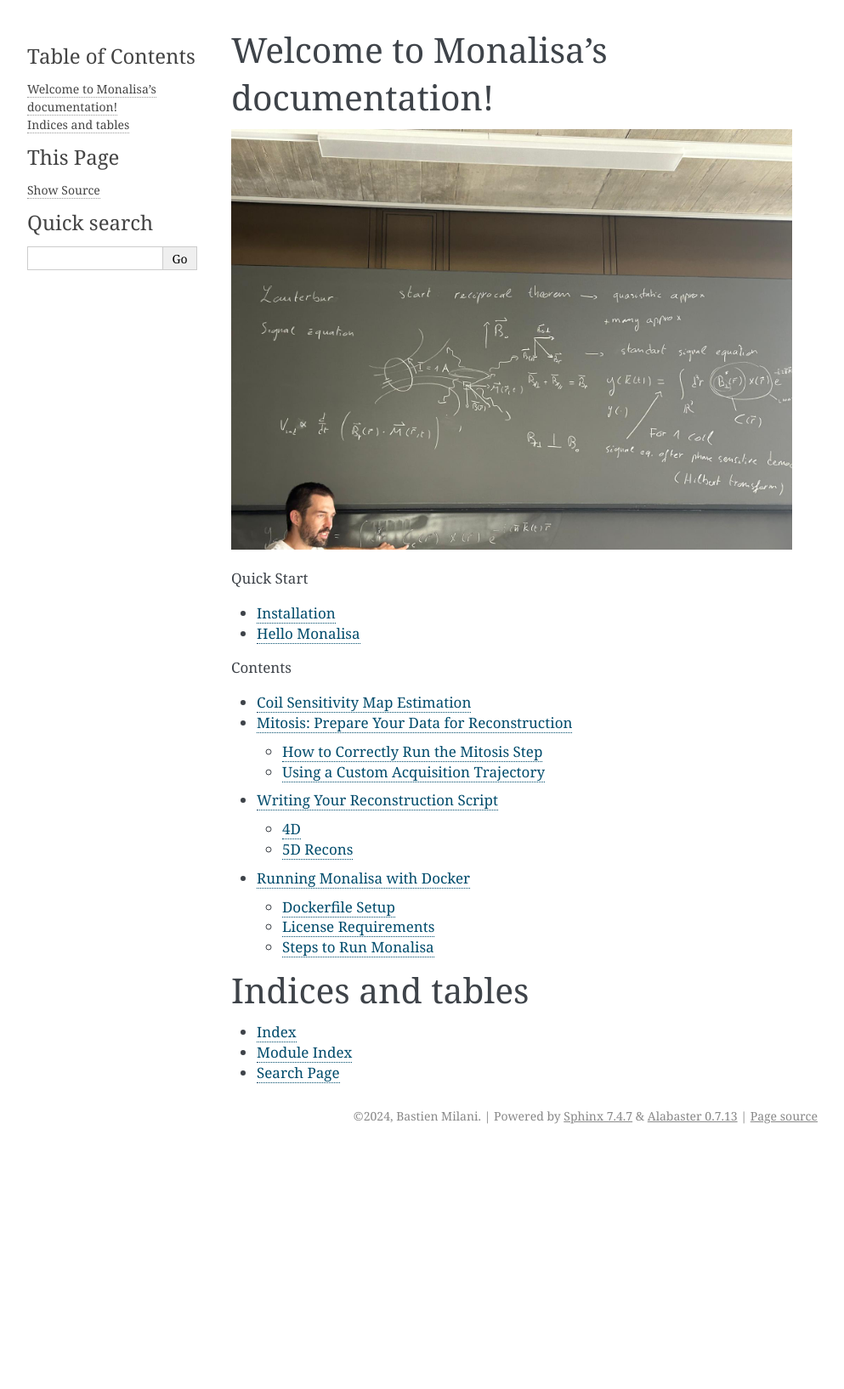
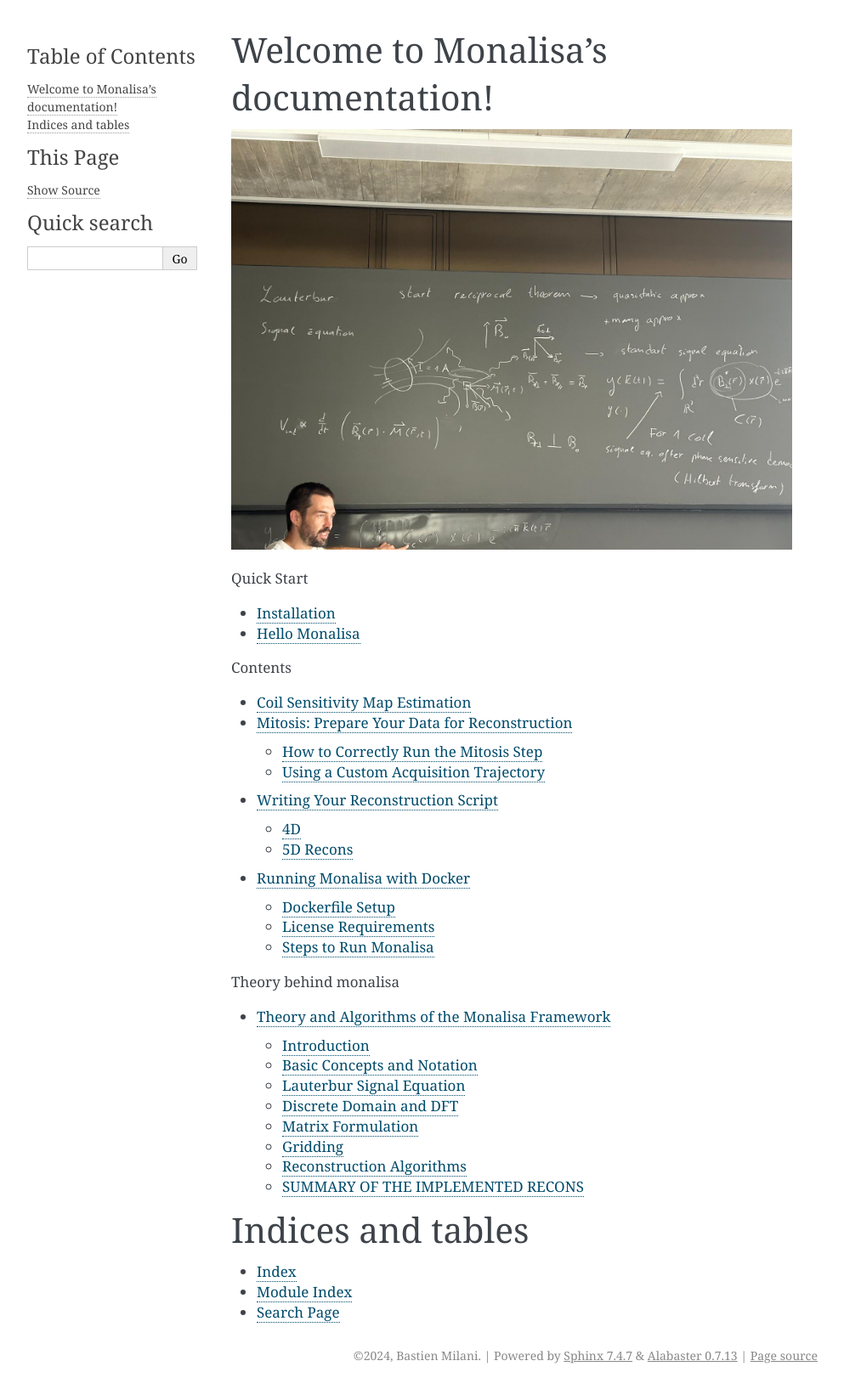
Before and after one commit to MattechLab/monalisa, a Sphinx documentation site: the page built from docs/index.rst, in a window 1280 px wide. Shown: the whole page at 85% size, without its empty margins (148-1141 px from the left). Built offline with Sphinx 7.4.7, drawn with Linux system fonts in a browser that asks for light colours; before the commit the page ends 1353 px from its top, so only the background shows below that; some of the changed lines change nothing that is shown.

Commit message:
add initial uncomplete version theory to documentation

```diff
--- a/docs/conf.py
+++ b/docs/conf.py
@@ -20,6 +20,20 @@ extensions = [
     'sphinxcontrib.matlab',
     'sphinx.ext.mathjax']
 
+mathjax3_config = {
+    'tex': {
+        'inlineMath': [['$', '$'], ['\\(', '\\)']],
+        'displayMath': [['$$', '$$'], ['\\[', '\\]']],
+    },
+    "TeX": {
+        "Macros": {
+            "coloneqq": r"\mathrel{\mathpalette\coloneqq@{}}",
+            "parallel": r"\parallel",
+            # Add other macros if needed
+
+        }
+    },
+}
 
 # Define the relative path to the source directory
 matlab_src_dir = '../src'
--- a/docs/index.rst
+++ b/docs/index.rst
@@ -24,6 +24,13 @@ Welcome to Monalisa's documentation!
    mythosis_prepare_data
    writing_reconstruction_script
    using_docker
+
+.. toctree::
+   :maxdepth: 2
+   :caption: Theory behind monalisa
+
+   theory
+
 Indices and tables
 ==================
 
--- /dev/null
+++ b/docs/theory.rst
@@ -0,0 +1,286 @@
+==================================================
+Theory and Algorithms of the Monalisa Framework
+==================================================
+
+.. contents:: Table of Contents
+
+Introduction
+============
+
+The Monalisa framework is designed for image reconstruction in Magnetic Resonance Imaging (MRI) using advanced techniques such as the Discrete Fourier Transform (DFT) and Non-Uniform Fast Fourier Transform (NUFFT). This document provides a theoretical overview of the principles behind these techniques and how they are implemented within the framework.
+
+Basic Concepts and Notation
+============================
+
+**Magnetic Fields and Voxel Interaction**
+
+A coil carrying current generates a magnetic field.
+
+.. image:: images/solenoid.png
+   :width: 100 %
+   :alt: Magnetic field generated by a solenoid.
+
+The MRI scanner among other component, it's mainly made by a big solenoid generating a static magnetic field $B_0$ (e.g: 3 Tesla). In Cartesian coordinates, we often assume that $B_0$ is in the directon of the z axis. When an object, such as a human body, is placed in this field, each "voxel" (a small volume element) within the body interacts with the magnetic field. Each voxel behaves like a small magnet and carry it's magnetization vector. The sum of all the magnetization is called net magnetization vector.
+
+.. image:: images/net-magnetization.png
+   :width: 60 %
+   :alt: Magnetic field generated by a solenoid.
+
+**Orthogonal decomposition**
+
+Each vector can be decomposed into two orthogonal components (two subvectors) such that :math:`V = V_{\parallel} + V_{\perp}`, where :math:`V_{\parallel}` is parallel to the external magnetic field $B_0$. In Cartesian coordinates, this can be expressed as :math:`V_{\perp} = a*e_x + b*e_y`.
+
+.. math::
+
+   V = V_{\parallel} + V_{\perp}
+
+Taking the example above, any net magnetization vector can be decomposed in it's two component, one parallel to $B_0$, one orthogonal to $B_0$.
+
+.. image:: images/orthogonal-decomposition.png
+   :width: 60 %
+   :alt: Magnetic field generated by a solenoid.
+
+Lauterbur Signal Equation
+=========================
+
+
+
+The starting point for MRI signal generation is the reciprocal theoreom:
+
+The reciprocal theorem states that if a coil is in the situation of the scanner, e.g: is in a static magnetic field $B_0$ where each voxel has a magnetization M, then there is an induced current in the coil $V_{ind}$
+
+.. math::
+
+   V_{ind} \propto (B(r) \cdot M(r,t))
+
+.. image:: images/reciprocity-theroem.png
+   :width: 100 %
+   :alt: Magnetic field generated by a solenoid.
+
+When an RF pulse is applied, it tips the magnetization $M$ away from equilibrium along $B_0$. The transverse magnetization induces a voltage in the coil. The coil sensitivity is the transverse component of the received magnetic field $B_r$, taken as its complex conjugate to ensure proper phase alignment during demodulation.
+
+After a quasi-static approximation among other simplifications. The signal equation after demodulation is given by:
+
+.. math::
+
+    y(k, t) = \int_{\mathbb{R}^3} d^3r \, B_{\perp}^*(r) x(r) e^{-i2\pi k(t) \cdot r} = \int_{\mathbb{R}^3} d^3r \, C(r) x(r) e^{-i2\pi k(t) \cdot r}
+
+Where:
+
+- $y(k, t)$: Signal in k-space domain, what is actually measured by a single coil.
+- :math:`B_{\perp}^*(r) := C`: Coil sensitivity, which varies spatially. The further the coil is from a voxel, the less sensitive it is to the emitted signal.
+- $x(r)$: Image representation (magnetization :math:`M_{\perp}`).
+
+1. **Integration Over Space**: The integral sums up contributions from all small regions (voxels) throughout the 3D space. Here, $r$ is a position in this 3D space.
+
+2. **Contribution from Each Voxel**: For each very small voxel at position $r$:
+
+   - Its contribution to the measured signal is weigthed by the coil's sensitivity at that position, :math:`B_{\perp}^*(r)`.
+   - The value from the voxel, $x(r)$, is modulated by a complex exponential term, :math:`e^{-i2\pi k(t) \cdot r}`. This term represents how the signal from the voxel is transformed in the frequency domain. The term :math:`e^{-i2\pi k(t) \cdot r}` can be interpreted as part of a Fourier transform process.
+
+
+Hence the signal measured is the fourier transform of the Image weighted by the coil sensitivity (also named coil image).
+
+Note however that in practice we measure the signal with many coils, each having a different coil sensitivity :math:`B_{\perp,c}^*(r) := C_c(r)`. Globally we obtain many coil images:
+
+.. math::
+
+    y(k, t)_c = \int_{\mathbb{R}^3} d^3r \, C_c(r) x(r) e^{-i2\pi k(t) \cdot r}
+
+To retrieve the Image x(r) we need to estimate the coil sensitivities of each coil $C_c$ and then find the x(r) that best explain the observed values $y(k, t)_c$.
+
+Discrete Domain and DFT
+=======================
+
+In practical applications, we work with a discretized version of reality. Instead of continuous data, we can only measure a finite number of Fourier coefficients, :math:`y(k, t)`, at discrete time points :math:`t_1, t_2, \dots, t_N`. Our goal is to reconstruct the image :math:`x(.)`, which is represented as a set of pixel values—a discrete approximation of the continuous function :math:`x(r)` at specific locations :math:`r_1, r_2, \dots, r_N`. In this discrete setting, the integral over :math:`\mathbb{R}^3` is replaced by a sum over the discrete locations :math:`r_i`.
+Hence the signal measured by coil $c$ becomes:
+
+.. math::
+
+    y_c(k, t) = \sum_{i=1}^{N} \Delta R \, C_c(r_i) x(r_i) e^{-i2\pi K_k \cdot r_i}
+
+Where:
+
+- $C_c(r)$: Coil sensitivity matrix.
+- $x(r)$: Spin density distribution.
+- $K_k$: k-space vector.
+- :math:`\Delta R`: Volume of the dicrete voxels.
+
+Matrix Formulation
+==================
+**1. Voxel Representation**
+
+Let's consider the locations :math:`\vec{r_i}`, where :math:`i = 1, \dots, N`, represent the number of voxels. As seen previously these are the location of the image pixels, hence they are on a cartesian grid.
+
+**2. Image Representation**
+
+The image can be represented by the vector :math:`\vec{X_i} = X(\vec{r_i}) \rightarrow \begin{pmatrix} x_1 \\ \vdots \\ x_n \end{pmatrix}`
+
+**3. Definition of the coil sensitivity Matrix**
+
+:math:`C_c(r)` is a diagonal matrix that contains the coil sensitivities at :math:`\vec{r_i}`.
+
+The matrix :math:`C_c` is defined as:
+
+.. math::
+
+   C_c = \begin{pmatrix} C_c(\vec{r_1}) & 0 & \dots & 0 \\
+                         0 & C_c(\vec{r_2}) & \dots & 0 \\
+                         \vdots & \vdots & \ddots & \vdots \\
+                         0 & 0 & \dots & C_c(\vec{r_n}) \end{pmatrix}
+
+The product :math:`C_c(\vec{r_i}) \cdot X(\vec{r_i})` is denoted as :math:`(C_c X)_i`.
+
+**4. Fourier Transform, DFT & FFT**
+
+The Fourier Transform is a mathematical operation that transforms a signal from its original domain (often time or space) into the frequency domain. This is fundamental in MRI, as the signal measured in k-space is the Fourier transform of the image.
+
+For continuous functions, the Fourier Transform is defined as:
+
+.. math::
+
+   \tilde{X}(k) = \int_{\mathbb{R}^n} X(r) e^{-i 2\pi k \cdot r} \, dr
+
+where:
+- :math:`\tilde{X}(k)` is the Fourier transform of :math:`X(r)`,
+- :math:`k` is the frequency vector,
+- :math:`r` is the spatial coordinate vector.
+
+In practice, we deal with discrete data points, so we use the Discrete Fourier Transform (DFT).
+
+**Discrete Fourier Transform (DFT)**
+
+The DFT is the discrete analog of the continuous Fourier Transform. For a set of discrete samples, the DFT is defined as:
+
+.. math::
+
+   \tilde{X}_k = \sum_{j=0}^{N-1} X_j \, e^{-i 2\pi k j / N}
+
+where:
+
+- :math:`\tilde{X}_k` is the DFT of :math:`X_j`,
+- :math:`N` is the number of samples.
+
+The DFT transforms a sequence of :math:`N` complex numbers into another sequence of :math:`N` complex numbers, representing the original data in the frequency domain. In our matrix formulation we have :math:`\tilde{F} = DFT(X(r))` and
+
+.. math::
+
+    F = \begin{pmatrix} \tilde{F} & 0 & \dots & 0 \\
+                        0 & \tilde{F} & \dots & 0 \\
+                        \vdots & \vdots & \ddots & \vdots \\
+                        0 & 0 & \dots & \tilde{F} \end{pmatrix}
+
+**Fast Fourier Transform (FFT)**
+
+The Fast Fourier Transform (FFT) is an algorithm to compute the DFT efficiently. While a direct computation of the DFT requires :math:`O(N^2)` operations, the FFT reduces this to :math:`O(N \log N)` by exploiting symmetries in the DFT.
+
+In MRI, the FFT is crucial for reconstructing images from the measured k-space data. The FFT enables us to efficiently transform the measured Fourier coefficients back into the spatial domain, reconstructing the image.
+
+
+**5. Signal Approximation**
+
+The signal :math:`y_{c,k}` is approximately given by:
+
+.. math::
+
+   y_{c,k} \approx \sum_{i=1}^{N} \Delta R \cdot (C_c X)_i \cdot e^{-i2\pi \vec{K_k} \cdot \vec{r_i}}
+   = \sum_{i=1}^{N} \Delta R \cdot e^{-i2\pi \vec{K_k} \cdot \vec{r_i}} \cdot (C_c X) = (\tilde{F} C_c X)_k
+
+Here, :math:`\Delta R` represents the voxel volume and is part of the DFT.
+
+**6. Discrete Signal Equation**
+
+The full signal equation can be expressed as:
+
+.. math::
+
+   y_c = \tilde{F} C_c X
+
+Where:
+
+.. math::
+
+   F = \begin{pmatrix} \tilde{F} & 0 & \dots & 0 \\
+                       0 & \tilde{F} & \dots & 0 \\
+                       \vdots & \vdots & \ddots & \vdots \\
+                       0 & 0 & \dots & \tilde{F} \end{pmatrix},
+   \quad C X = \begin{pmatrix} C_1 X_1 \\ \vdots \\ C_n X_n \end{pmatrix},
+   \quad F C X = \begin{pmatrix} \tilde{F} C_1 X_1 \\ \vdots \\ \tilde{F} C_n X_n \end{pmatrix}
+   \approx \begin{pmatrix} y_1 \\ \vdots \\ y_n \end{pmatrix} = y
+
+Thus, :math:`F C X \approx y` represents the discrete signal equation.
+
+
+
+Gridding
+=========
+
+Applying DFT directly to non-Cartesian k-space is impractical due to the simplifications that are no longer valid. Instead, the following approach is used:
+
+1. Evaluate the Fourier transform on a Cartesian k-grid using FFT.
+2. "Interpolate" to the non-Cartesian grid using gridding on a virtual cartesian grid.
+
+The gridding process can be expressed as:
+
+.. math::
+
+   \{ h(\cdot) \ast Fz(\cdot) \}( \vec{k} ) \approx \sum_{\vec{k'} \in n \cdot B(\vec{k})} h(\| \vec{k'} - \vec{k} \|) Fz(\vec{k'}) \Delta k
+
+We can limit the sum to the nearby points, without loosing much information, since the interpolation function is decreasing the influence of points that are far. A normal size of the interpolation grid is 3x3 closer points (right?).
+We define h(.) the hat function as our interpolation function, that we don't specify to keep our discussion as general as possible.
+
+The gridding is often missunderstood in many reconstruction implementation, leading to errors. Here we dig a bit more onto what is in our opinion the correct way to go about things.
+For the gridding porcess we do a discrete convolution of the non uniform measures to estimate the fourier coefficients on the virtual cartesian grid locations. Using the properties of the discrete convolution:
+
+.. math::
+
+   \mathcal{F}\{z(\cdot)\}(\cdot) = \mathcal{F}\left(\frac{\mathcal{F}^{-1}\{h(\cdot)\} \ast z(\cdot)}{\mathcal{F}^{-1}\{h(\cdot)\}}\right)(\cdot)
+   = \mathcal{F}\{\mathcal{F}^{-1}\{h(\cdot)\}\} \ast \mathcal{F}\left(\frac{z(\cdot)}{\mathcal{F}^{-1}\{h(\cdot)\}}\right)
+
+   = h(\cdot) \ast \mathcal{F}\left(\frac{z(\cdot)}{\mathcal{F}^{-1}\{h(\cdot)\}}\right)
+   = h(\cdot) \ast \mathcal{F}\left(k(\cdot)z(\cdot)\right)
+
+The term :math:`\frac{1}{\mathcal{F}^{-1}\{h(\cdot)\}}` is often forgotten in implementations. We define  :math:`k(\cdot) := \frac{1}{\mathcal{F}^{-1}\{h(\cdot)\}}`.
+
+We define :math:`G` as the gridding matrix, where :math:`G_{i,j} = \frac{h(k_i - k_j)}{\sum_{l} h_{i,l}}`.
+
+.. math::
+
+   G_{u,t} = G_u^\text{T}
+
+.. math::
+
+   G_u = N(W) \cdot W it's the gridding from non-unifrom to  uniform.
+
+.. math::
+
+   G_n = N(W^\text{T}) \cdot W^\text{T} it's the gridding from uniform to non-unifrom.
+
+
+Reconstruction Algorithms
+==========================
+
+THEORY BEHIND THE VARIOUS RECONS;
+
+1. Shanna
+
+2. Mathilda
+
+3. Nashamathilda
+
+AND SO ON
+
+SUMMARY OF THE IMPLEMENTED RECONS
+====================================
+
+JUST A DUMB TEMPLATE HERE
+
++----------------+-------------+---------------------+---------------------+
+| Recon name     | K-space     | Compressed sensing  | Other columns       |
++================+=============+=====================+=====================+
+| Shanna         | Uniform     | No                  | Alpha               |
++----------------+-------------+---------------------+---------------------+
+| Mathilda       | Uniform     | yes                 | Beta                |
++----------------+-------------+---------------------+---------------------+
+| Nashamathilda  | Non Uniform | yes                 | Gamma               |
++----------------+-------------+---------------------+---------------------+
```
Also changed, not shown: docs/images/net-magnetization.png (added), docs/images/orthogonal-decomposition.png (added), docs/images/reciprocity-theorem.png (added), docs/images/reciprocity-theroem.png (added), docs/images/solenoid.png (added).
